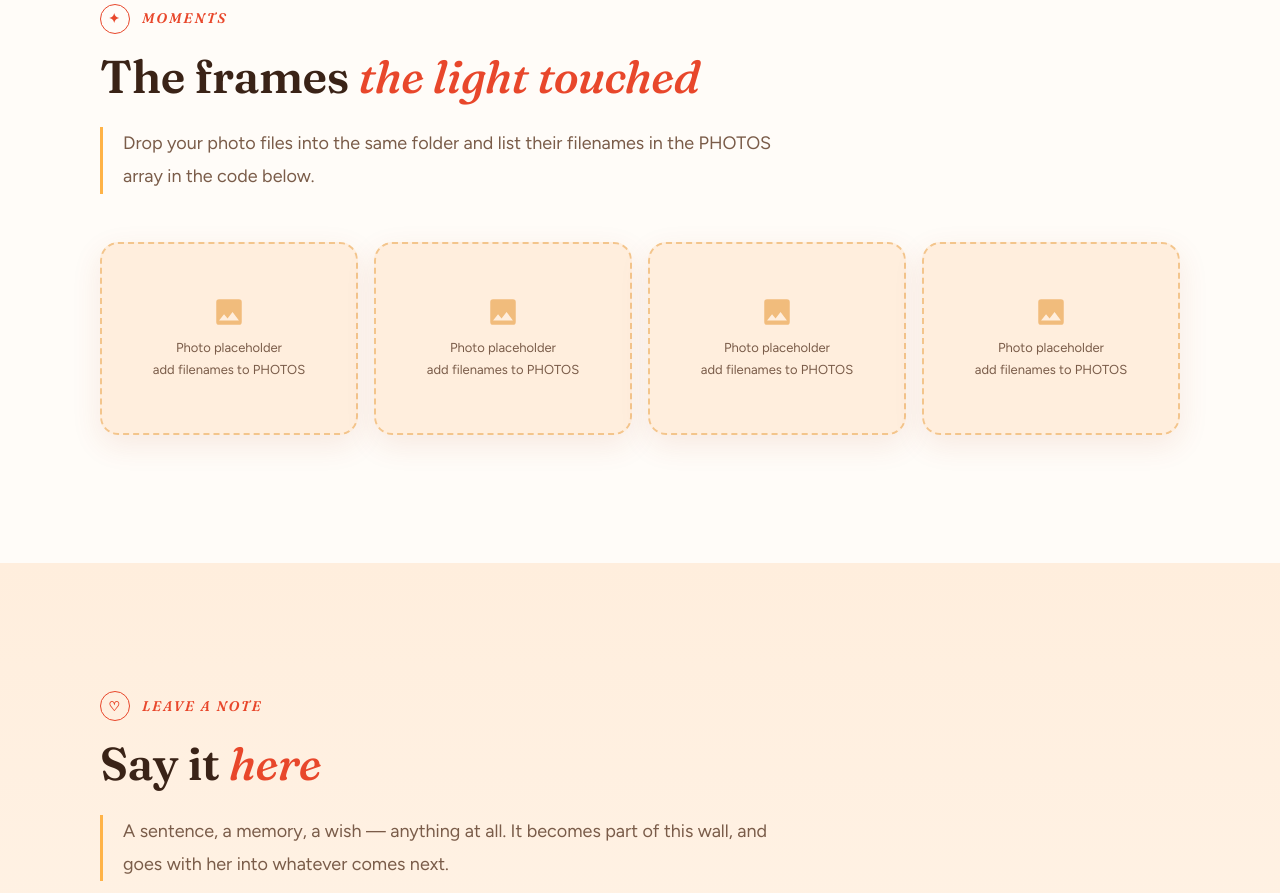
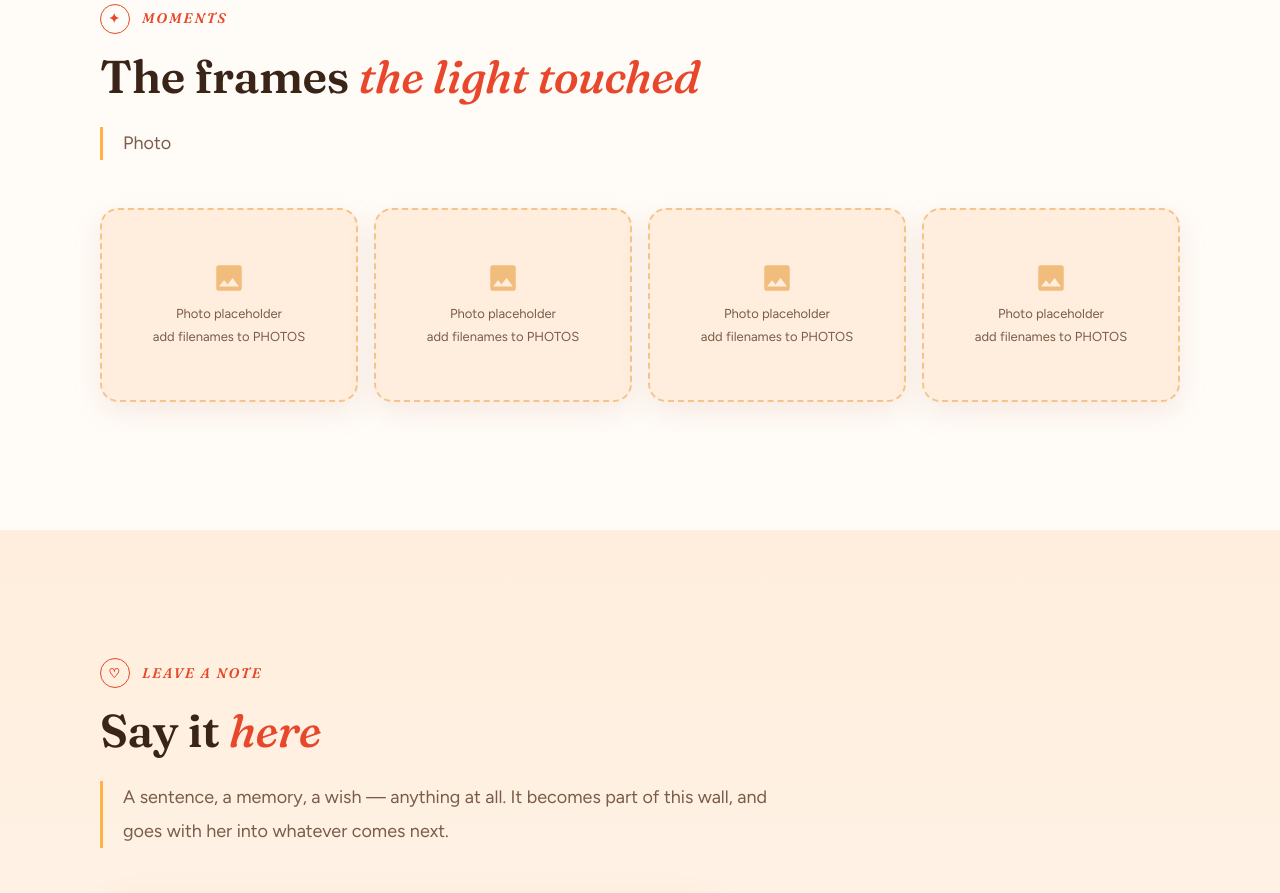
Before and after one commit to hanbing6228/farewell-Jeanna, a plain HTML site: page index.html in a window 1280 px wide. Shown: the part 3720-4613 px from the top of the page. Drawn offline with Linux system fonts and the light colour scheme.

Commit message:
Update index.html

```diff
--- a/index.html
+++ b/index.html
@@ -272,7 +272,7 @@ footer{background:#2B1810;color:rgba(255,240,225,.5);text-align:center;padding:3
   <div class="wrap">
     <div class="sec-tag reveal"><span class="num">&#10022;</span>Moments</div>
     <h2 class="sec-title reveal">The frames <em>the light touched</em></h2>
-    <p class="commentary reveal">Drop your photo files into the same folder and list their filenames in the PHOTOS array in the code below.</p>
+    <p class="commentary reveal">Photo</p>
     <div class="photo-grid reveal" id="photoGrid"></div>
   </div>
 </section>
@@ -349,7 +349,7 @@ const FUTURE_WISHES = [
 
 // 6) Photos — drop files in the same folder and list filenames (empty = placeholder boxes)
 const PHOTOS = [
-  // "photo1.jpg", "photo2.jpg", "photo3.jpg", "photo4.jpg"
+  // "IMG_9915_Original.jpg", "IMG_6302_Original.jpg", "IMG_9917_Original.jpg", "photo4.jpg"
 ];
 
 // 7) Shared guestbook backend (optional):
```
